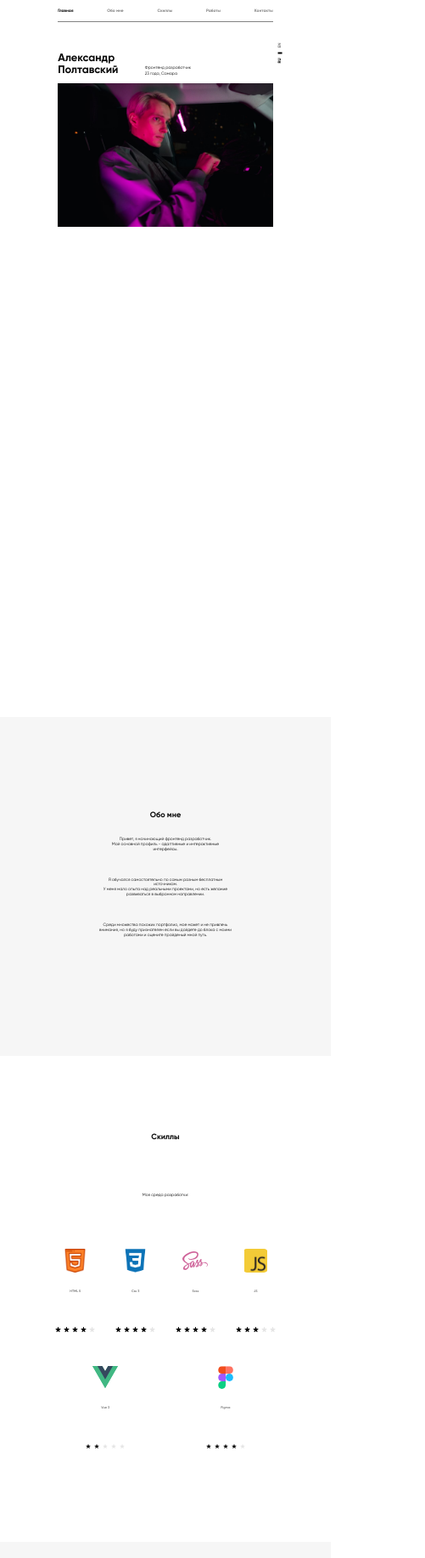
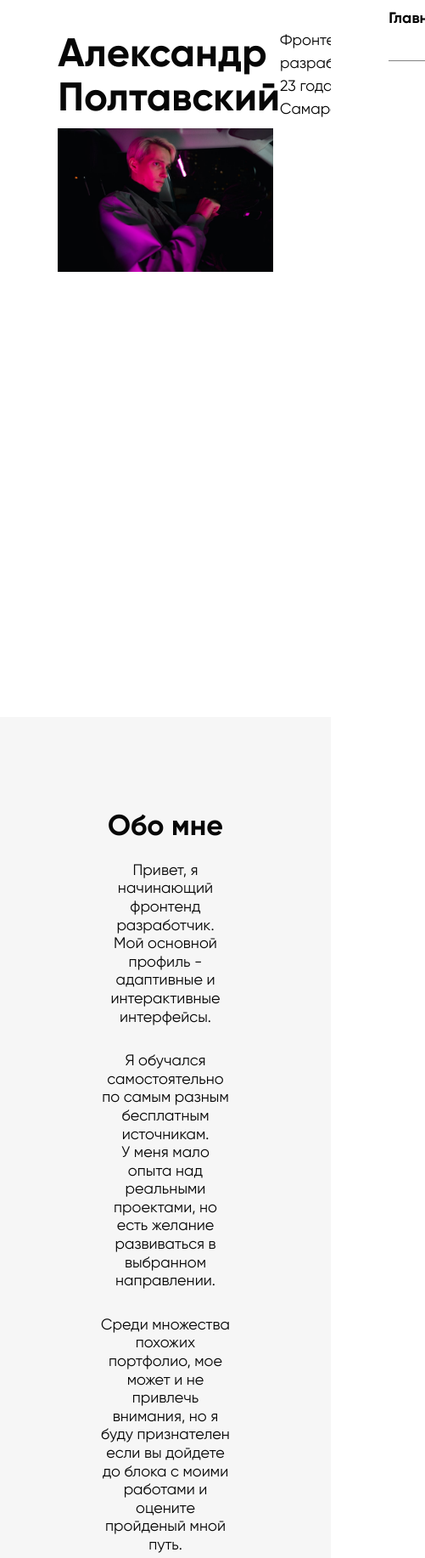
Before and after one commit to AlexWayke/portfolio, a plain HTML site: page index.html in a window 390 px wide. Shown: the top 1834 px of the page at 85% size, 501 px wide, since content can reach past the window. Drawn offline with Linux system fonts and the light colour scheme.

Commit message:
adaptive fonts

```diff
--- a/scss/style.scss
+++ b/scss/style.scss
@@ -18,12 +18,18 @@
 h1 {
     font-size: 3.28vw;
     font-weight: 700;
+    @media (max-width: 1444px) {
+        font-size: 47px;
+    }
 }
 
 h2 {
     font-size: 2.35vw;
     font-weight: 700;
     line-height: 1.2em;
+    @media (max-width: 1444px) {
+        font-size: 34px;
+    }
 }
 
 // Main styles ========================
@@ -32,7 +38,7 @@ html, body {
 }
 body {
     font-family: Gilroy;
-    font-size: 10px;
+    font-size: 18px;
     color: #070707;
 
 }
@@ -80,6 +86,18 @@ main {
             }
         }
     }
+    @media (max-width: 1444px) {
+        &-menu--li {
+            font-size: 1em;
+        }
+    }
+    @media (max-width: 1020px) {
+        position: fixed;
+        right: -100%;
+        height: 100vh;
+        z-index: 10;
+
+    }
 }
 
 // Mainscreen =========================
@@ -98,13 +116,14 @@ main {
         flex-direction: row;
         align-items: flex-end;
         padding: 2.77vw 0 2vw;
+
+        font-size: 1.25vw;
         &--name {
             flex: 1 1 auto;
             line-height: 1.1em;
         }
         &--bio {
             flex: 1 1 auto;
-            font-size: 1.25vw;
             line-height: 1.5em;
         }
         &--language {
@@ -113,7 +132,6 @@ main {
             flex-direction: column;
             align-items: flex-end;
 
-            font-size: 1.25vw;
             font-weight: 700;
         }
         &--container {
@@ -148,6 +166,11 @@ main {
             object-fit: cover;
         }
     }
+    @media (max-width: 1444px) {
+        &-info{
+            font-size: 1em;
+        }
+    }
     @media (max-width: 1250px) {
 
     }
@@ -173,6 +196,11 @@ main {
         font-size: 1.25vw;
         line-height: 1.2em;
         margin-bottom: 30px;
+    }
+    @media (max-width: 1444px) {
+        &-paragraph{
+            font-size: 1em;
+        }
     }
 }
 
@@ -246,6 +274,11 @@ main {
             }
         }
     }
+    @media (max-width: 1444px) {
+        &-item--title{
+            font-size: 0.78em;
+        }
+    }
 }
 
 // Portfolio ==========================
@@ -288,6 +321,11 @@ main {
         transition: all .3s ease;
         &:hover {
             opacity: 0.8;
+        }
+    }
+    @media (max-width: 1444px) {
+        &-link{
+            font-size: 1em;
         }
     }
 }
@@ -352,5 +390,16 @@ main {
         }
     }
     &-subtitle {
+        font-size: 1vw;
+        line-height: 1.2em;
+        color: #828282;
+    }
+    @media (max-width: 1444px) {
+        &-text, &-btn {
+            font-size: 1em;
+        }
+        &-subtitle{
+            font-size: 0.78em;
+        }
     }
 }
```
Also changed, not shown: css/style.css.
